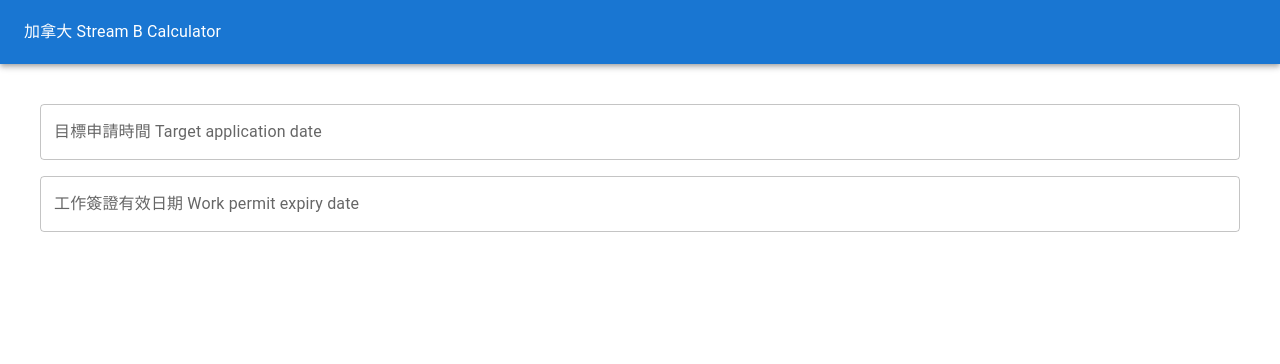
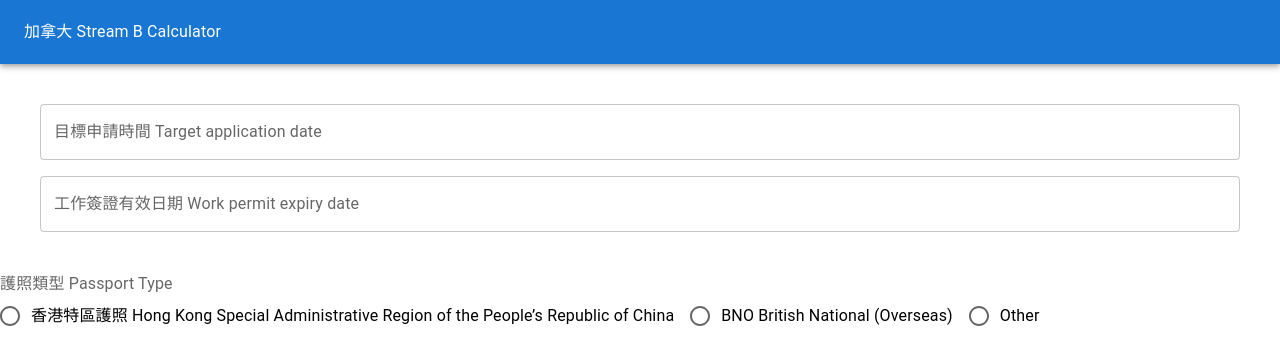
Before and after one commit to VardyNg/Canada-HK-Stream-B-Calculator, a React (Create React App) app: page / in a window 1280 px wide. Shown: the top 364 px of the page. Built offline with nearby package versions, Linux system fonts and the light colour scheme.

Commit message:
Scaffold passport type section

```diff
--- /dev/null
+++ b/src/data/PassportTypeEnum.ts
@@ -0,0 +1,7 @@
+enum PassportTypeEnum {
+  BNO="BNO",
+  HKSAR="HKSAR",
+  OTHER="OTHER"
+}
+
+export default PassportTypeEnum;
--- a/src/data/index.ts
+++ b/src/data/index.ts
@@ -1,6 +1,8 @@
 import LocalStorageEnum from './LocalStorageEnum';
 import * as Constants from './Constants'
+import PassportTypeEnum from './PassportTypeEnum';
 export {
   LocalStorageEnum,
   Constants,
+  PassportTypeEnum,
 }
--- a/src/organisms/index.ts
+++ b/src/organisms/index.ts
@@ -1,6 +1,8 @@
 import TopBar from "./top-bar";
 import EffectiveTime from "./stream-b-calculator/effective-time";
+import PassportType from './stream-b-calculator/passport-type';
 export {
   TopBar,
-  EffectiveTime
+  EffectiveTime,
+  PassportType
 }
--- a/src/organisms/stream-b-calculator/effective-time.tsx
+++ b/src/organisms/stream-b-calculator/effective-time.tsx
@@ -5,6 +5,7 @@ import {
 import Stack from '@mui/material/Stack';
 
 function EffectiveTime() {
+
   return (
     <Stack
       padding={5}
@@ -12,6 +13,7 @@ function EffectiveTime() {
     >
       <TargetApplicationDate />
       <WPExpriyDate />
+
     </Stack>
   )
 }
--- /dev/null
+++ b/src/organisms/stream-b-calculator/passport-type.tsx
@@ -0,0 +1,52 @@
+import * as React from 'react';
+import Radio from '@mui/material/Radio';
+import RadioGroup from '@mui/material/RadioGroup';
+import FormControlLabel from '@mui/material/FormControlLabel';
+import FormControl from '@mui/material/FormControl';
+import FormLabel from '@mui/material/FormLabel';
+import {
+  PassportTypeEnum,
+} from '../../data'
+function PassportType() {
+  const [passportType, setPassportType] = React.useState('');
+  const [errorPassport, setErrorPassport] = React.useState(false);
+
+  const handleChange = (event: React.ChangeEvent<HTMLInputElement>) => {
+    console.log('handleChange');
+    setPassportType(event.target.value);
+  };
+
+  React.useEffect(() => {
+    setErrorPassport(passportType === PassportTypeEnum.OTHER)
+  }, [passportType])
+
+  return (
+    <FormControl>
+      <FormLabel id="demo-row-radio-buttons-group-label">護照類型 Passport Type</FormLabel>
+      <RadioGroup
+        row
+        name="row-radio-buttons-group"
+        onChange={handleChange}
+      >
+        <FormControlLabel
+          value={PassportTypeEnum.HKSAR}
+          control={<Radio />}
+          label="香港特區護照 Hong Kong Special Administrative Region of the People’s Republic of China"
+        />
+        <FormControlLabel
+          value={PassportTypeEnum.BNO}
+          control={<Radio />}
+          label="BNO British National (Overseas)"
+        />
+        <FormControlLabel
+          value={PassportTypeEnum.OTHER}
+          control={<Radio />}
+          label="Other"
+        />
+      </RadioGroup>
+      {errorPassport}
+    </FormControl>
+  )
+}
+
+export default PassportType;
--- a/src/template/stream-b-calculator/basic-information.tsx
+++ b/src/template/stream-b-calculator/basic-information.tsx
@@ -1,11 +1,13 @@
 import {
-  EffectiveTime
+  EffectiveTime,
+  PassportType
 } from '../../organisms';
 
 function BasicInformation() {
   return (
     <div>
       <EffectiveTime />
+      <PassportType />
     </div>
   )
 }
```
